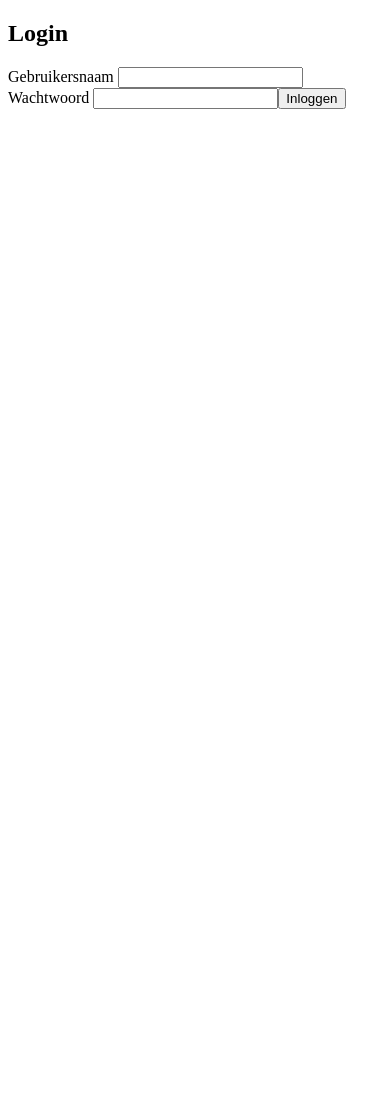
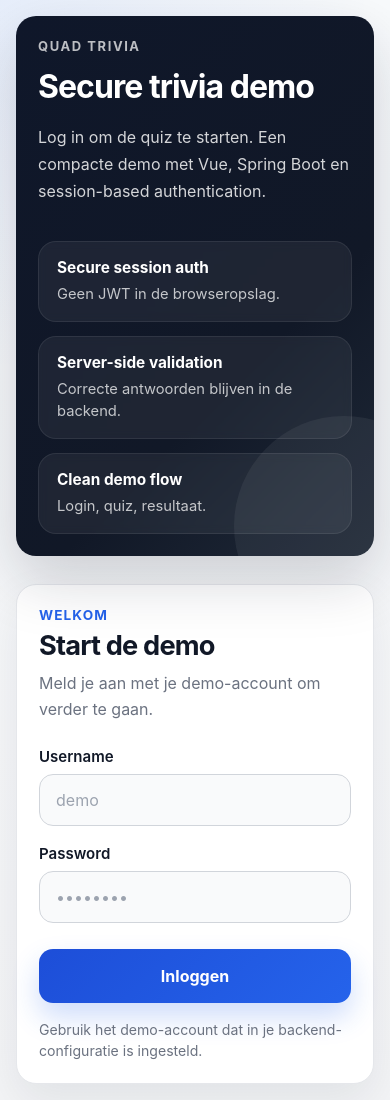
Before and after one commit to ronaldjongen/QuadTrivia, a Vue app in the folder quad-trivia-frontend/: page /login in a window 390 px wide. Before the commit the page ends 872 px from the top, so only its background shows below. Built offline with nearby package versions, Linux system fonts and the light colour scheme; no server answers.

Commit message:
Redesign login page with enhanced UI/UX, dynamic error handling, and responsive styling. Fix typo in onSubmit method name.

```diff
--- a/quad-trivia-frontend/src/views/LoginView.vue
+++ b/quad-trivia-frontend/src/views/LoginView.vue
@@ -10,7 +10,7 @@ const form = reactive({
   password: '',
 })
 
-async function onSumbit() {
+async function onSubmit() {
   try {
     await authStore.login(form.username, form.password)
     await router.push(RoutePath.Quizroute)
@@ -22,22 +22,333 @@ async function onSumbit() {
 
 <template>
   <section class="login-page">
-    <h1>Login</h1>
-    <form class="login-form" @submit.prevent="onSumbit">
-      <label for="username">Gebruikersnaam
-        <input v-model="form.username" type="text"/>
-      </label>
-      <label for="username">Wachtwoord
-        <input v-model="form.password" type="text"/>
-      </label>
-      <button type="submit" :disabled="authStore.loading">
-        Inloggen
-      </button>
-      <p v-if="authStore.error">{{ authStore.error }}</p>
-    </form>
+    <div class="login-shell">
+      <aside class="brand-panel">
+        <p class="eyebrow">Quad Trivia</p>
+        <h1>Secure trivia demo</h1>
+        <p class="brand-copy">
+          Log in om de quiz te starten. Een compacte demo met Vue, Spring Boot
+          en session-based authentication.
+        </p>
+
+        <div class="brand-points">
+          <div class="point">
+            <strong>Secure session auth</strong>
+            <span>Geen JWT in de browseropslag.</span>
+          </div>
+          <div class="point">
+            <strong>Server-side validation</strong>
+            <span>Correcte antwoorden blijven in de backend.</span>
+          </div>
+          <div class="point">
+            <strong>Clean demo flow</strong>
+            <span>Login, quiz, resultaat.</span>
+          </div>
+        </div>
+      </aside>
+
+      <div class="card-panel">
+        <form class="login-card" @submit.prevent="onSubmit">
+          <div class="card-header">
+            <p class="card-kicker">Welkom</p>
+            <h2>Start de demo</h2>
+            <p class="card-copy">
+              Meld je aan met je demo-account om verder te gaan.
+            </p>
+          </div>
+
+          <label class="field">
+            <span>Username</span>
+            <input
+              v-model="form.username"
+              type="text"
+              autocomplete="username"
+              placeholder="demo"
+            />
+          </label>
+
+          <label class="field">
+            <span>Password</span>
+            <input
+              v-model="form.password"
+              type="password"
+              autocomplete="current-password"
+              placeholder="••••••••"
+            />
+          </label>
+          <button class="submit-button" type="submit" :disabled="authStore.loading">
+            {{ authStore.loading ? 'Bezig...' : 'Inloggen' }}
+          </button>
+
+          <p v-if="authStore.error" class="error-message">
+            {{ authStore.error }}
+          </p>
+
+          <p class="helper-text">
+            Gebruik het demo-account dat in je backend-configuratie is ingesteld.
+          </p>
+        </form>
+      </div>
+    </div>
   </section>
 </template>
 
 <style scoped>
+:global(*) {
+  box-sizing: border-box;
+}
 
+:global(body) {
+  margin: 0;
+  font-family:
+    Inter, ui-sans-serif, system-ui, -apple-system, BlinkMacSystemFont,
+    "Segoe UI", sans-serif;
+  background: #f5f7f9;
+  color: #111827;
+}
+
+.login-page {
+  min-height: 100vh;
+  display: grid;
+  place-items: center;
+  padding: 32px;
+  background:
+    radial-gradient(circle at top left, rgba(28, 100, 242, 0.08), transparent 32%),
+    linear-gradient(180deg, #f8fafc 0%, #f3f4f6 100%);
+}
+
+.login-shell {
+  width: min(1120px, 100%);
+  display: grid;
+  grid-template-columns: 1.1fr 0.9fr;
+  gap: 28px;
+  align-items: stretch;
+}
+
+.brand-panel {
+  padding: 48px;
+  border-radius: 28px;
+  background:
+    linear-gradient(135deg, #0f172a 0%, #111827 65%, #1f2937 100%);
+  color: white;
+  position: relative;
+  overflow: hidden;
+  box-shadow: 0 24px 60px rgba(15, 23, 42, 0.18);
+}
+
+.brand-panel::after {
+  content: "";
+  position: absolute;
+  inset: auto -80px -80px auto;
+  width: 220px;
+  height: 220px;
+  border-radius: 999px;
+  background: rgba(255, 255, 255, 0.06);
+}
+
+.eyebrow {
+  margin: 0 0 16px;
+  font-size: 13px;
+  font-weight: 700;
+  letter-spacing: 0.12em;
+  text-transform: uppercase;
+  color: rgba(255, 255, 255, 0.72);
+}
+
+.brand-panel h1 {
+  margin: 0;
+  font-size: clamp(2rem, 4vw, 3.5rem);
+  line-height: 1.05;
+  letter-spacing: -0.03em;
+  max-width: 10ch;
+}
+
+.brand-copy {
+  margin: 20px 0 0;
+  max-width: 44ch;
+  font-size: 1rem;
+  line-height: 1.7;
+  color: rgba(255, 255, 255, 0.82);
+}
+
+.brand-points {
+  margin-top: 36px;
+  display: grid;
+  gap: 14px;
+}
+
+.point {
+  padding: 16px 18px;
+  border-radius: 18px;
+  background: rgba(255, 255, 255, 0.06);
+  border: 1px solid rgba(255, 255, 255, 0.08);
+  backdrop-filter: blur(4px);
+}
+
+.point strong {
+  display: block;
+  margin-bottom: 6px;
+  font-size: 0.96rem;
+}
+
+.point span {
+  color: rgba(255, 255, 255, 0.74);
+  font-size: 0.92rem;
+  line-height: 1.5;
+}
+
+.card-panel {
+  display: grid;
+  place-items: center;
+}
+
+.login-card {
+  width: 100%;
+  max-width: 460px;
+  padding: 36px;
+  border-radius: 24px;
+  background: #ffffff;
+  border: 1px solid #e5e7eb;
+  box-shadow: 0 18px 45px rgba(15, 23, 42, 0.08);
+}
+
+.card-header {
+  margin-bottom: 24px;
+}
+
+.card-kicker {
+  margin: 0 0 8px;
+  font-size: 0.85rem;
+  font-weight: 700;
+  color: #2563eb;
+  text-transform: uppercase;
+  letter-spacing: 0.08em;
+}
+
+.card-header h2 {
+  margin: 0;
+  font-size: 2rem;
+  line-height: 1.1;
+  letter-spacing: -0.03em;
+}
+
+.card-copy {
+  margin: 10px 0 0;
+  color: #6b7280;
+  line-height: 1.6;
+}
+
+.field {
+  display: grid;
+  gap: 8px;
+  margin-bottom: 18px;
+}
+
+.field span {
+  font-size: 0.94rem;
+  font-weight: 600;
+  color: #111827;
+}
+
+.field input {
+  width: 100%;
+  height: 52px;
+  padding: 0 16px;
+  border-radius: 14px;
+  border: 1px solid #d1d5db;
+  background: #f9fafb;
+  font: inherit;
+  color: #111827;
+  transition:
+    border-color 0.18s ease,
+    box-shadow 0.18s ease,
+    background-color 0.18s ease;
+}
+
+.field input::placeholder {
+  color: #9ca3af;
+}
+
+.field input:focus {
+  outline: none;
+  border-color: #2563eb;
+  background: #ffffff;
+  box-shadow: 0 0 0 4px rgba(37, 99, 235, 0.12);
+}
+
+.submit-button {
+  width: 100%;
+  height: 54px;
+  margin-top: 8px;
+  border: 0;
+  border-radius: 14px;
+  background: linear-gradient(135deg, #1d4ed8 0%, #2563eb 100%);
+  color: white;
+  font: inherit;
+  font-weight: 700;
+  cursor: pointer;
+  transition:
+    transform 0.14s ease,
+    box-shadow 0.14s ease,
+    opacity 0.14s ease;
+  box-shadow: 0 14px 28px rgba(37, 99, 235, 0.22);
+}
+
+.submit-button:hover {
+  transform: translateY(-1px);
+}
+
+.submit-button:disabled {
+  opacity: 0.7;
+  cursor: not-allowed;
+  transform: none;
+}
+
+.error-message {
+  margin: 14px 0 0;
+  padding: 12px 14px;
+  border-radius: 12px;
+  background: #fef2f2;
+  color: #b91c1c;
+  border: 1px solid #fecaca;
+  font-size: 0.93rem;
+}
+
+.helper-text {
+  margin: 16px 0 0;
+  font-size: 0.88rem;
+  line-height: 1.5;
+  color: #6b7280;
+}
+
+@media (max-width: 920px) {
+  .login-shell {
+    grid-template-columns: 1fr;
+  }
+
+  .brand-panel,
+  .login-card {
+    padding: 28px;
+  }
+
+  .brand-panel h1 {
+    max-width: 100%;
+  }
+}
+
+@media (max-width: 560px) {
+  .login-page {
+    padding: 16px;
+  }
+
+  .brand-panel,
+  .login-card {
+    border-radius: 20px;
+    padding: 22px;
+  }
+
+  .card-header h2 {
+    font-size: 1.7rem;
+  }
+}
 </style>
```
